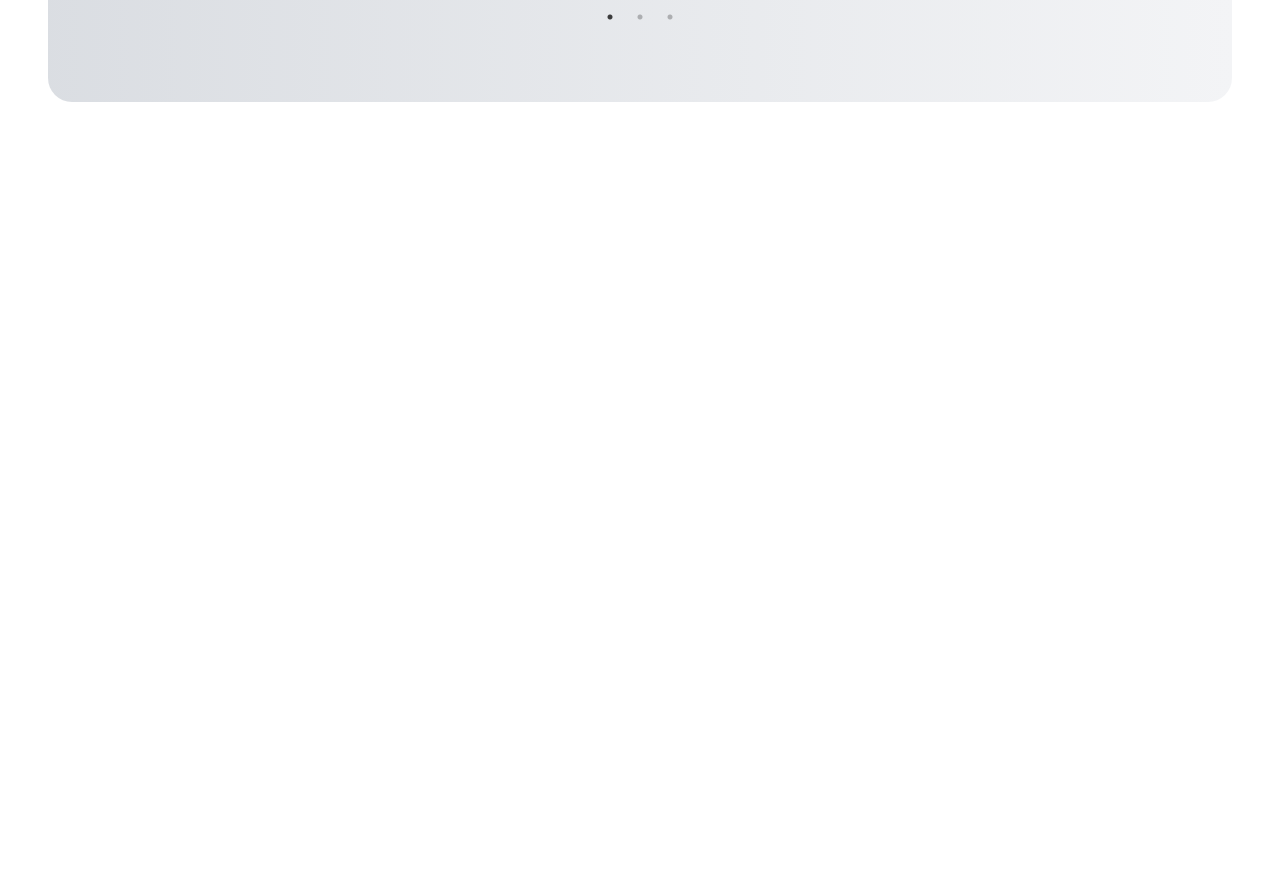
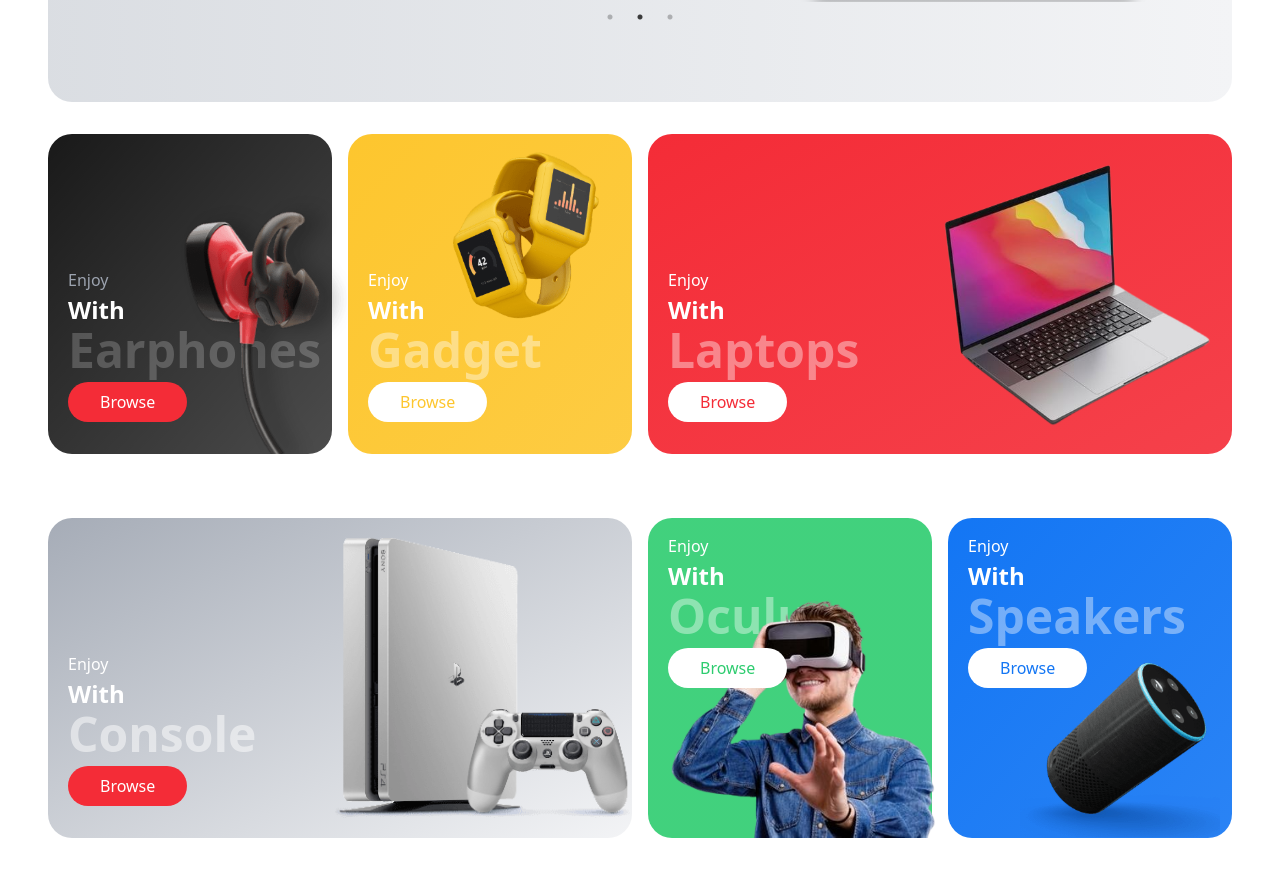
Before and after one commit to Mahjoob97/eshop, a React (Vite) app: page / in a window 1280 px wide. Shown: the part 624-1494 px from the top of the page. Before the commit the page ends 800 px from the top, so only its background shows below. Built offline with nearby package versions, Linux system fonts and the light colour scheme.

Commit message:
added the category section

```diff
--- a/src/App.jsx
+++ b/src/App.jsx
@@ -1,12 +1,16 @@
 import React from "react";
 import Navbar from "./components/Navbar";
 import Hero from "./components/Hero";
+import Category from "./components/Category";
+import Category2 from "./components/Category2";
 
 const App = () => {
   return (
     <div>
       <Navbar />
       <Hero />
+      <Category />
+      <Category2 />
     </div>
   );
 };
--- /dev/null
+++ b/src/components/Category.jsx
@@ -0,0 +1,80 @@
+import React from "react";
+import image1 from "../assets/category/earphone.png";
+import image2 from "../assets/category/watch.png";
+import image3 from "../assets/category/macbook.png";
+import Button from "./Button";
+
+const Category = () => {
+  return (
+    <div className="py-8">
+      <div className="container">
+        <div className="grid grid-cols-1 sm:grid-cols-2 lg:grid-cols-4 gap-4">
+          {/* first col */}
+          <div className="pt-10 pb-4 pl-5 bg-gradient-to-br from-black/90 to-black/70 text-white rounded-3xl relative h-[320px] flex items-end">
+            <div>
+              <div className="mb-4">
+                <p className="mb-[2px] text-gray-400">Enjoy</p>
+                <p className="text-2xl font-semibold mb[2px]">With</p>
+                <p className="text-4xl xl:text-5xl font-bold opacity-20 mb-2">
+                  Earphones
+                </p>
+                <Button
+                  text="Browse"
+                  bgColor={"bg-primary"}
+                  textColor={"text-white"}
+                />
+              </div>
+            </div>
+            <img src={image1} alt="" className="w-[320px] absolute bottom-0" />
+          </div>
+          {/* second col */}
+          <div className="pt-10 pb-4 pl-5 bg-gradient-to-br from-brandYellow to-brandYellow/90 text-white rounded-3xl relative h-[320px] flex items-end">
+            <div>
+              <div className="mb-4">
+                <p className="mb-[2px] text-white">Enjoy</p>
+                <p className="text-2xl font-semibold mb[2px]">With</p>
+                <p className="text-4xl xl:text-5xl font-bold opacity-40 mb-2">
+                  Gadget
+                </p>
+                <Button
+                  text="Browse"
+                  bgColor={"bg-white"}
+                  textColor={"text-brandYellow"}
+                />
+              </div>
+            </div>
+            <img
+              src={image2}
+              alt=""
+              className="w-[320px] absolute -right-12 lg:top-[4px]"
+            />
+          </div>
+          {/* third col */}
+          <div className="col-span-2 pt-10 pb-4 pl-5 bg-gradient-to-br from-primary to-primary/90 text-white rounded-3xl relative h-[320px] flex items-end">
+            <div>
+              <div className="mb-4">
+                <p className="mb-[2px] text-white">Enjoy</p>
+                <p className="text-2xl font-semibold mb[2px]">With</p>
+                <p className="text-4xl xl:text-5xl font-bold opacity-40 mb-2">
+                  Laptops
+                </p>
+                <Button
+                  text="Browse"
+                  bgColor={"bg-white"}
+                  textColor={"text-primary"}
+                />
+              </div>
+            </div>
+            <img
+              src={image3}
+              alt=""
+              className="w-[320px] absolute top-1/2 -translate-y-1/2 -right-0 "
+            />
+          </div>
+        </div>
+      </div>
+    </div>
+  );
+};
+
+export default Category;
--- /dev/null
+++ b/src/components/Category2.jsx
@@ -0,0 +1,80 @@
+import React from "react";
+import image1 from "../assets/category/gaming.png";
+import image2 from "../assets/category/vr.png";
+import image3 from "../assets/category/speaker.png";
+import Button from "./Button";
+
+const Category2 = () => {
+  return (
+    <div className="py-8">
+      <div className="container">
+        <div className="grid grid-cols-1 sm:grid-cols-2 lg:grid-cols-4 gap-4">
+          {/* first col */}
+          <div className="col-span-2 pt-10 pb-4 pl-5 bg-gradient-to-br from-gray-400/90 to-gray-100 text-white rounded-3xl relative h-[320px] flex items-end">
+            <div>
+              <div className="mb-4">
+                <p className="mb-[2px] text-white">Enjoy</p>
+                <p className="text-2xl font-semibold mb[2px]">With</p>
+                <p className="text-4xl xl:text-5xl font-bold opacity-50 mb-2">
+                  Console
+                </p>
+                <Button
+                  text="Browse"
+                  bgColor={"bg-primary"}
+                  textColor={"text-white"}
+                />
+              </div>
+            </div>
+            <img
+              src={image1}
+              alt=""
+              className="w-[300px] absolute top-1/2 -translate-y-1/2 -right-0 "
+            />
+          </div>
+          {/* second col */}
+          <div className="pb-10 pt-4 pl-5 bg-gradient-to-br from-brandGreen/90 to-brandGreen/90 text-white rounded-3xl relative h-[320px] flex items-start">
+            <div>
+              <div className="mb-4">
+                <p className="mb-[2px] text-white">Enjoy</p>
+                <p className="text-2xl font-semibold mb[2px]">With</p>
+                <p className="text-4xl xl:text-5xl font-bold opacity-40 mb-2">
+                  Oculus
+                </p>
+                <Button
+                  text="Browse"
+                  bgColor={"bg-white"}
+                  textColor={"text-brandGreen"}
+                />
+              </div>
+            </div>
+            <img src={image2} alt="" className="w-[270px] absolute bottom-0" />
+          </div>
+          {/* third col */}
+          <div className="pb-10 pt-4 pl-5 bg-gradient-to-br from-brandBlue to-brandBlue/90 text-white rounded-3xl relative h-[320px] flex items-start">
+            <div>
+              <div className="mb-4">
+                <p className="mb-[2px] text-white">Enjoy</p>
+                <p className="text-2xl font-semibold mb[2px]">With</p>
+                <p className="text-4xl xl:text-5xl font-bold opacity-40 mb-2">
+                  Speakers
+                </p>
+                <Button
+                  text="Browse"
+                  bgColor={"bg-white"}
+                  textColor={"text-brandBlue"}
+                />
+              </div>
+            </div>
+            <img
+              src={image3}
+              alt=""
+              className="w-[200px] absolute right-3 bottom-0"
+            />
+          </div>
+        </div>
+      </div>
+    </div>
+  );
+};
+
+export default Category2;
--- a/src/components/Hero.jsx
+++ b/src/components/Hero.jsx
@@ -41,7 +41,7 @@
     infinite: true,
     speed: 800,
     slidesToScroll: 1,
-    // autoplay: true,
+    autoplay: true,
     autoplaySpeed: 4000,
     cssEase: "ease-in-out",
     pauseOnHover: false,
@@ -81,7 +81,7 @@
                     <div>
                       <img
                         src={data.img}
-                        className="w-[300px] h-[300px] sm:h-[450px] sm:w-[450px] sm:scale-105 lg:scale-110 object-contain mx-auto drop-shadow-[-8px_4px_6px_rgba(0,0,0,0.4) relative z-40"
+                        className="w-[300px] h-[300px] sm:h-[450px] sm:w-[450px] sm:scale-105 lg:scale-110 object-contain mx-auto drop-shadow-[-8px_4px_6px_rgba(0,0,0,0.4)] relative z-40"
                         alt=""
                       />
                     </div>
```
